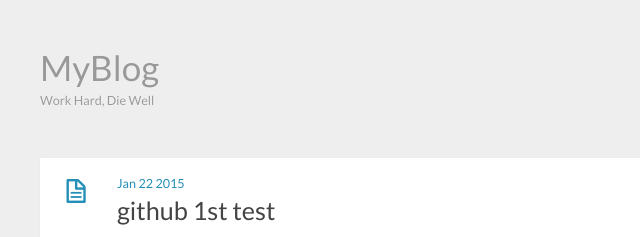
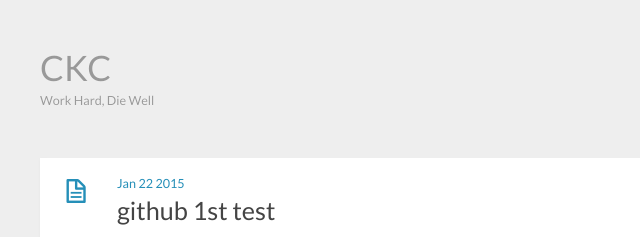
Before and after one commit to sugofish/Blog, a plain HTML site: page index.html in a window 1280 px wide. Shown: the top 237 px of the page, 0-640 px from the left. Drawn offline with nearby package versions, Linux system fonts and the light colour scheme.

Commit message:
Site updated: 2015-01-22 14:08:02

```diff
--- a/index.html
+++ b/index.html
@@ -3,21 +3,21 @@
 <head>
   <meta charset="utf-8">
 
-  <title>MyBlog</title>
+  <title>CKC</title>
   <meta name="author" content="Sugofish">
 
 
   <meta name="viewport" content="width=device-width, initial-scale=1, maximum-scale=1">
 
 
-  <meta property="og:site_name" content="MyBlog"/>
+  <meta property="og:site_name" content="CKC"/>
 
 
     <meta property="og:image" content="undefined"/>
 
 
   <link href="/Blog/favicon.png" rel="icon">
-  <link rel="alternate" href="/Blog/atom.xml" title="MyBlog" type="application/atom+xml">
+  <link rel="alternate" href="/Blog/atom.xml" title="CKC" type="application/atom+xml">
   <link rel="stylesheet" href="/Blog/css/style.css" media="screen" type="text/css">
   <!--[if lt IE 9]><script src="//html5shiv.googlecode.com/svn/trunk/html5.js"></script><![endif]-->
 
@@ -27,7 +27,7 @@
 
 <body>
   <header id="header" class="inner"><div class="alignleft">
-  <h1><a href="/Blog/">MyBlog</a></h1>
+  <h1><a href="/Blog/">CKC</a></h1>
   <h2><a href="/Blog/">Work Hard, Die Well</a></h2>
 </div>
 <nav id="main-nav" class="alignright">
```
Also changed, not shown: 2015/01/21/Hello-Hexo/index.html (+4 -4 lines), 2015/01/21/hello-world/index.html (+4 -4 lines), 2015/01/22/github-1st-test/index.html (+4 -4 lines), archives/2015/01/index.html (+4 -4 lines), archives/2015/index.html (+4 -4 lines), archives/index.html (+4 -4 lines).
